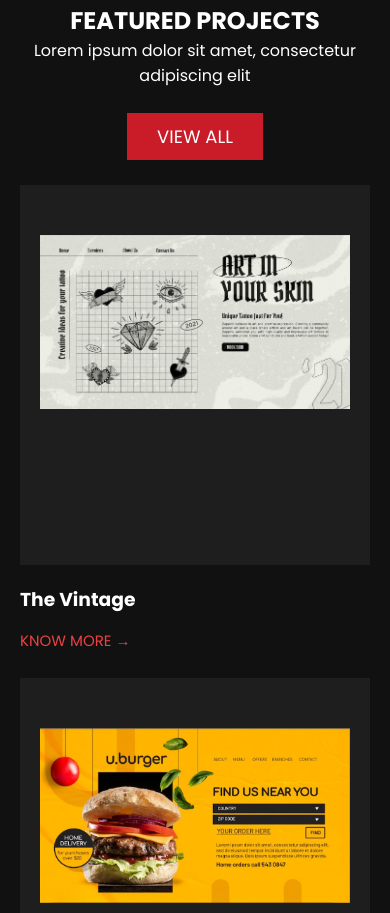
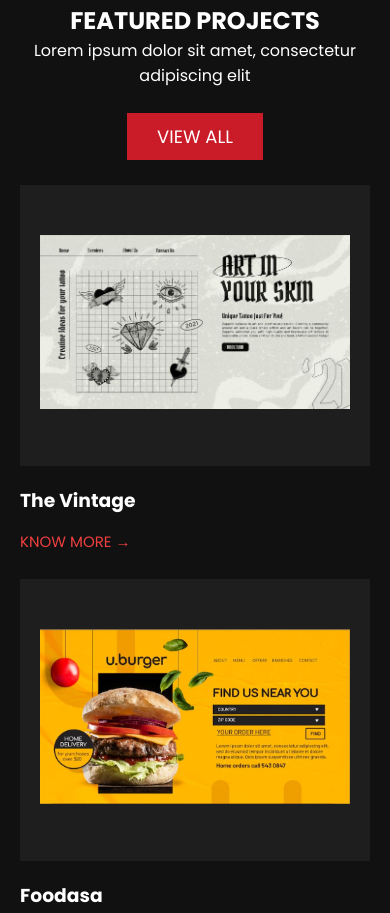
Before and after one commit to kartik8460/project15-product-design, a plain HTML site: page index.html in a window 390 px wide. Shown: the part 3130-4043 px from the top of the page. Drawn offline with Linux system fonts and the light colour scheme.

Commit message:
Fixed Project card css

```diff
--- a/style.css
+++ b/style.css
@@ -332,4 +332,9 @@ nav {
     .work-together {
         padding: 1px 10px;
     }
+
+    .project-card .image {
+        height: fit-content;
+        padding-bottom: 50px;
+    }
 }
```
